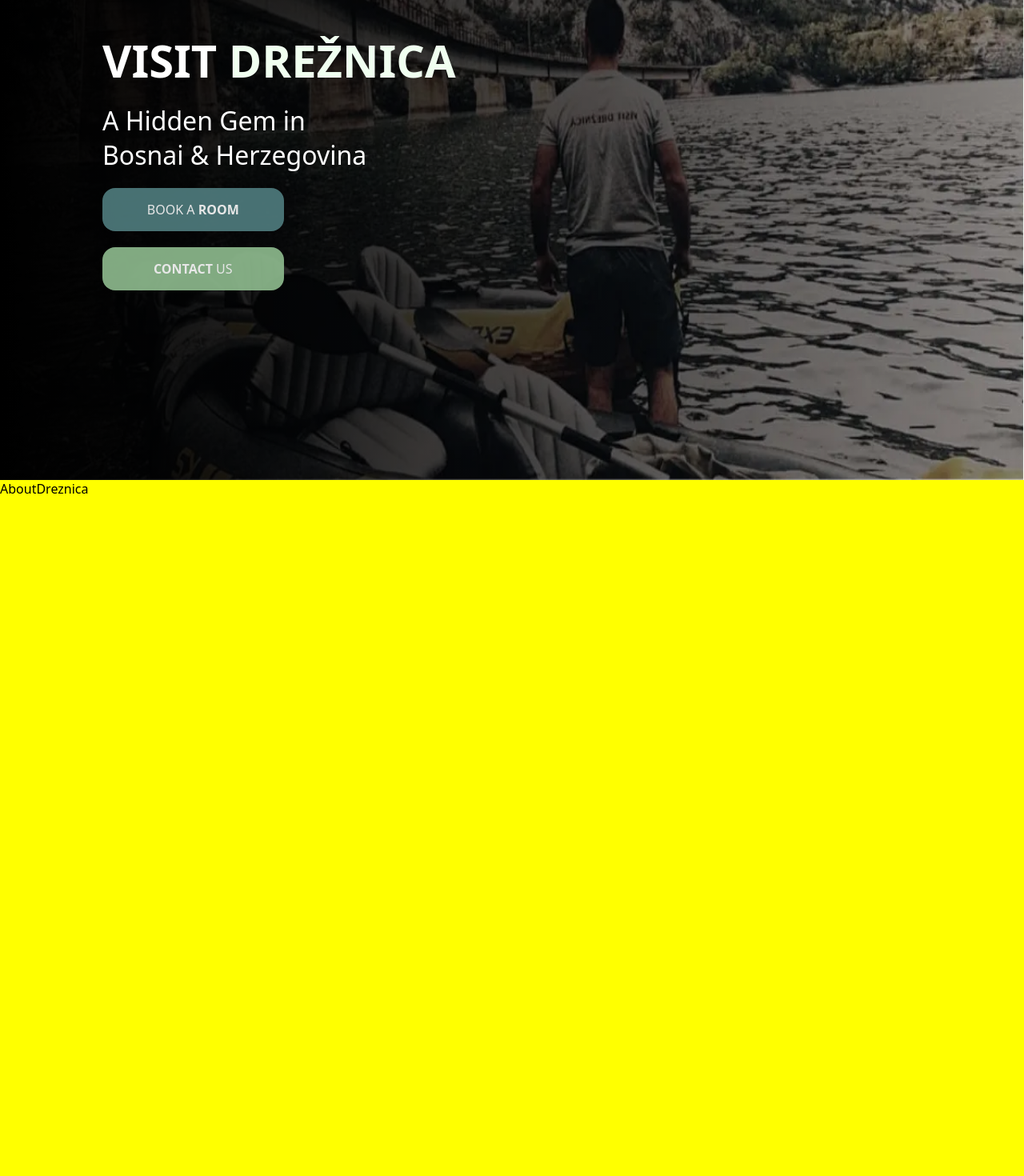
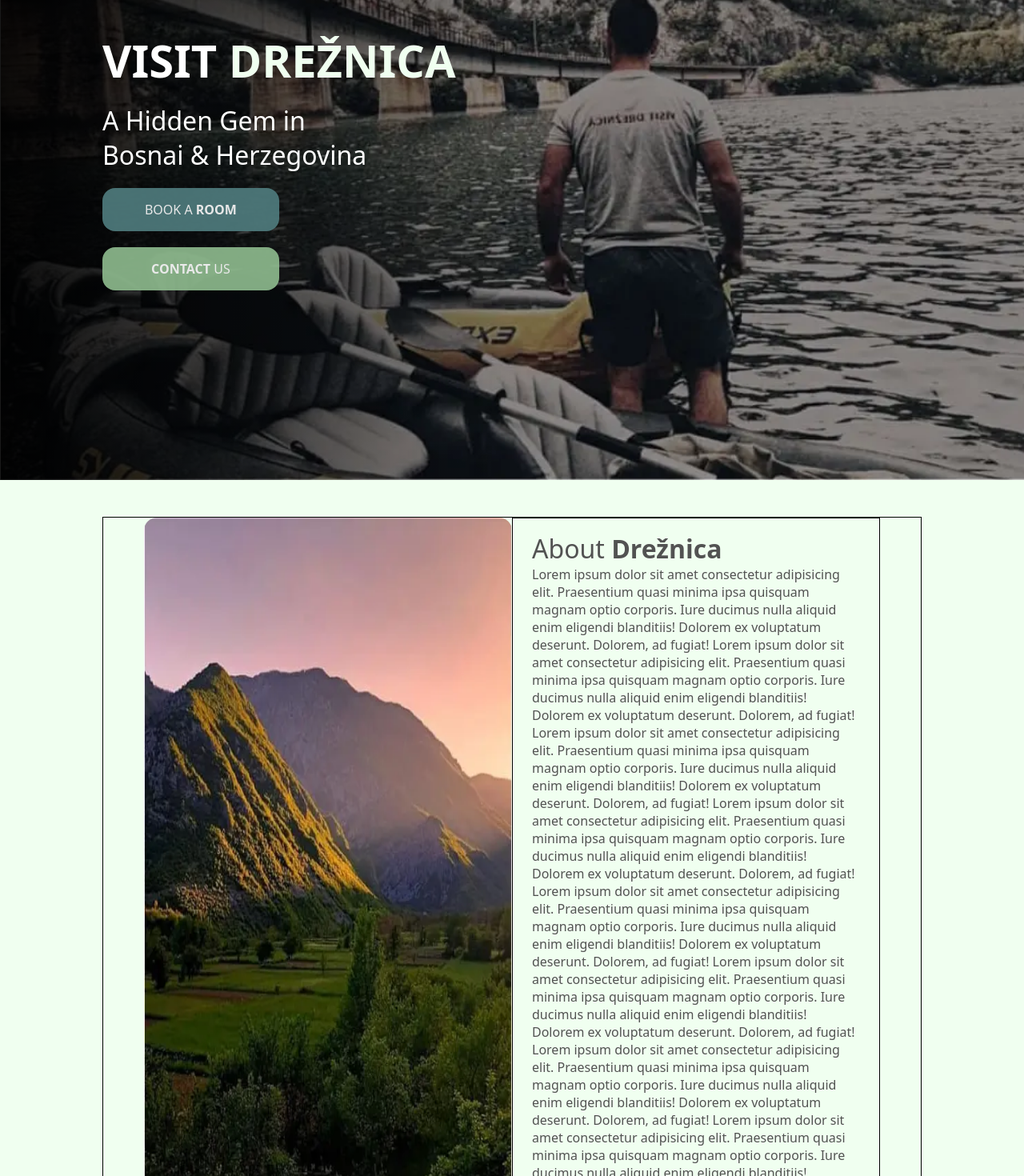
Before and after one commit to ErminMusic/Visit-Dre-nica, a React (Vite) app: page / in a window 1280 px wide. Shown: the part 280-1750 px from the top of the page at 80% size. Built offline with nearby package versions, Linux system fonts and the light colour scheme.

Commit message:
About Dreznica Start

```diff
--- a/src/App.jsx
+++ b/src/App.jsx
@@ -12,6 +12,7 @@ function App() {
       <Header />
       <Hero />
       <AboutDreznica />
+
     </Container>
   )
 }
--- a/src/components/AboutDreznica.jsx
+++ b/src/components/AboutDreznica.jsx
@@ -1,15 +1,80 @@
 import styled from "styled-components"
+import AboutImg from "../../public/Images/About.webp"
 
 function AboutDreznica() {
   return (
-    <Container>AboutDreznica</Container>
+    <Wrap>
+
+      <Container>
+
+        <Image alt="About" src={AboutImg} />
+
+        <ContentHolder>
+
+          <h1>About <span>Drežnica</span></h1>
+
+          <Content>
+            Lorem ipsum dolor sit amet consectetur adipisicing elit. Praesentium quasi minima ipsa quisquam magnam optio corporis. Iure ducimus nulla aliquid enim eligendi blanditiis! Dolorem ex voluptatum deserunt. Dolorem, ad fugiat!
+            Lorem ipsum dolor sit amet consectetur adipisicing elit. Praesentium quasi minima ipsa quisquam magnam optio corporis. Iure ducimus nulla aliquid enim eligendi blanditiis! Dolorem ex voluptatum deserunt. Dolorem, ad fugiat!
+            Lorem ipsum dolor sit amet consectetur adipisicing elit. Praesentium quasi minima ipsa quisquam magnam optio corporis. Iure ducimus nulla aliquid enim eligendi blanditiis! Dolorem ex voluptatum deserunt. Dolorem, ad fugiat!
+            Lorem ipsum dolor sit amet consectetur adipisicing elit. Praesentium quasi minima ipsa quisquam magnam optio corporis. Iure ducimus nulla aliquid enim eligendi blanditiis! Dolorem ex voluptatum deserunt. Dolorem, ad fugiat!
+            Lorem ipsum dolor sit amet consectetur adipisicing elit. Praesentium quasi minima ipsa quisquam magnam optio corporis. Iure ducimus nulla aliquid enim eligendi blanditiis! Dolorem ex voluptatum deserunt. Dolorem, ad fugiat!
+            Lorem ipsum dolor sit amet consectetur adipisicing elit. Praesentium quasi minima ipsa quisquam magnam optio corporis. Iure ducimus nulla aliquid enim eligendi blanditiis! Dolorem ex voluptatum deserunt. Dolorem, ad fugiat!
+            Lorem ipsum dolor sit amet consectetur adipisicing elit. Praesentium quasi minima ipsa quisquam magnam optio corporis. Iure ducimus nulla aliquid enim eligendi blanditiis! Dolorem ex voluptatum deserunt. Dolorem, ad fugiat!
+            Lorem ipsum dolor sit amet consectetur adipisicing elit. Praesentium quasi minima ipsa quisquam magnam optio corporis. Iure ducimus nulla aliquid enim eligendi blanditiis! Dolorem ex voluptatum deserunt. Dolorem, ad fugiat!
+          </Content>
+
+        </ContentHolder>
+
+
+
+      </Container>
+
+    </Wrap>
   )
 }
 
 export default AboutDreznica
 
+const Wrap = styled.div`
+  background-color: #F0FFF0;
+  color: #525252;
+  width: 100%;
+  position: relative;
+  display: flex;
+  justify-content: center;
+  padding: 46px 0;
+`
+
 const Container = styled.div`
-    width: 100%;
-    height: 2000px;
-    background-color: yellow;
+  width: 80%;
+  height: auto;
+
+  display: flex;
+  justify-content: center;
+  border: 1px solid black;
 `
+
+const ContentHolder = styled.div`
+  width: 45%;
+  border: 1px solid black;
+  padding: 16px 24px;
+
+  h1 {
+    font-weight: normal;
+
+    span {
+      font-weight: bold;
+    }
+  }
+
+`
+
+const Content = styled.p`
+
+`
+
+const Image = styled.img`
+  border-radius: 16px;
+  width: 45%;
+`
--- a/src/components/Header.jsx
+++ b/src/components/Header.jsx
@@ -31,13 +31,11 @@ function Header() {
         </NavBar>
 
         <MenuHolder>
-
-        {isMenuOpen ? (
+          {isMenuOpen ? (
             <CustomClose onClick={toggleMenu} />
           ) : (
             <CustomMenu onClick={toggleMenu} />
           )}
-
         </MenuHolder>
 
       </Container>
@@ -56,6 +54,7 @@ const Wrapper = styled.div`
   justify-content: center;
   color: white;
   position: sticky;
+  top: 0;
   z-index: 100;
 `
 
@@ -70,29 +69,9 @@ const Container = styled.div`
     text-decoration: none;
   }
 
-  @media (max-width: 576px) {
-
-  }
-
-  @media (min-width: 576px) and (max-width: 794px) {
-
-  }
-
-  @media (min-width: 795px) and (max-width: 991px) {
-
-  }
-
   @media (max-width: 991px){
     width: 100%;
     padding: 0 15px;
-  }
-
-  @media (min-width: 992px) and (max-width: 1199px) {
-
-  }
-
-  @media (min-width: 1200px) {
-    /* Styles for Extra Large (XL) screens */
   }
 `
 
@@ -125,12 +104,10 @@ const NavBar = styled.div`
   }
 
   @media (max-width: 850px) {
-    position: absolute; /* Change this line */
-    top: 0; /* Add this line */
-    right: 0; /* Add this line */
+    position: absolute;
+    top: 0;
+    right: 0;
   }
-
-
 
   @media (max-width: 850px) {
     transform: ${({ $isMenuOpen }) =>
--- a/src/components/Hero.jsx
+++ b/src/components/Hero.jsx
@@ -47,6 +47,8 @@ const Wrap = styled.div`
   width: 100%;
   height: 100vh;
   z-index: 1;
+  overflow: hidden;
+
 `
 
 const Container = styled.div`
@@ -91,14 +93,13 @@ const BookButton = styled.div`
   border-radius: 16px;
   background-color: #507D7F;
   text-align: center;
-  width: 35%;
-  padding: 16px 36px ;
+  width: 50%;
+  padding: 16px 0px ;
   cursor: pointer;
   opacity: 0.9;
 
   span {
     font-weight: bold;
-
   }
 
   &:hover {
@@ -116,12 +117,13 @@ const ContactButton = styled(BookButton)`
 
 const BackgroundImage = styled.img`
   position: absolute;
-  left: 0;
-  right: 0;
+  left: 1px;
+  right: 0px;
   top: 0;
   z-index: 0;
   width: 100%;
   height: 100vh;
+  object-fit: cover;
 `
 
 const BackgroundOverlay = styled.div`
@@ -130,8 +132,8 @@ const BackgroundOverlay = styled.div`
   right: 0;
   top: 0;
   bottom: 0;
-  width: 100%;
-  height: 100vh; // Set the height to cover the entire viewport
+  width: 50%;
+  height: 100vh;
   z-index: 2;
-  background: linear-gradient(to right, rgba(0, 0, 0, 1) 0%, rgba(0, 0, 0, 0) 100%);
+  background: linear-gradient(to right, rgba(0, 0, 0, 0.9) 0%, rgba(0, 0, 0, 0) 100%);
 `;
--- a/src/components/sub-components/Dropdown.jsx
+++ b/src/components/sub-components/Dropdown.jsx
@@ -6,8 +6,8 @@ import PropTypes from 'prop-types';
 function Dropdown( {title, options} ) {
 
   Dropdown.propTypes = {
-    title: PropTypes.string.isRequired, // Require title to be a string
-    options: PropTypes.arrayOf(PropTypes.string).isRequired, // Require options to be an array of strings
+    title: PropTypes.string.isRequired,
+    options: PropTypes.arrayOf(PropTypes.string).isRequired,
   };
 
   return (
--- a/src/index.css
+++ b/src/index.css
@@ -1,5 +1,7 @@
+
 *{
     margin: 0;
+    box-sizing: border-box;
     font-family: system-ui, -apple-system, BlinkMacSystemFont, 'Segoe UI', Roboto, Oxygen, Ubuntu, Cantarell, 'Open Sans', 'Helvetica Neue', sans-serif;
     -webkit-user-drag: none;
     -khtml-user-drag: none;
```
Also changed, not shown: public/Images/About.webp (added).
